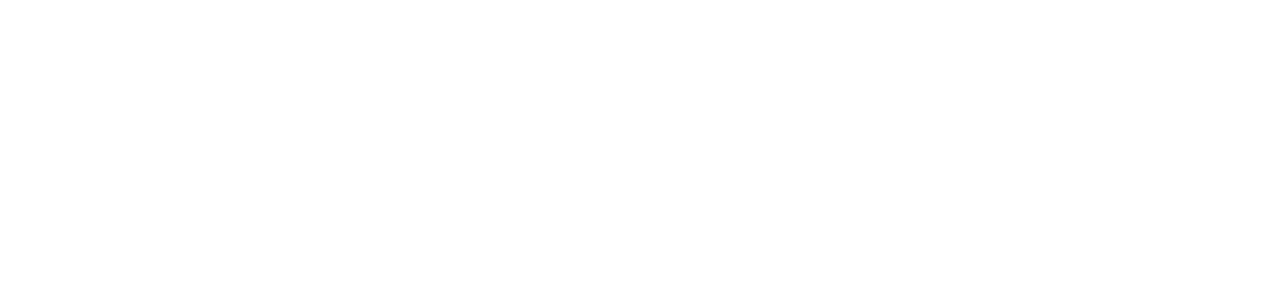
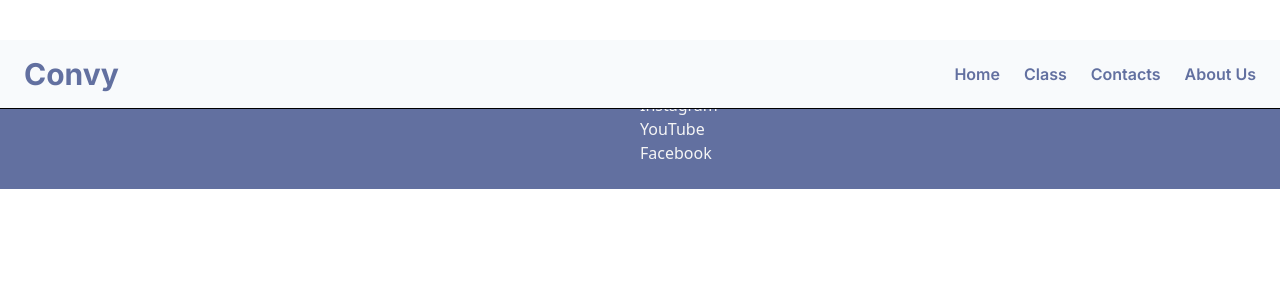
Before and after one commit to oxqlion/GarudaHacks-Repo, a React (Vite) app in the folder client/: page /detail-course in a window 1280 px wide. Before the commit this address had no page. Shown: the top 300 px of the page. Built offline with nearby package versions, Linux system fonts and the light colour scheme.

Commit message:
migrate to other laptop

```diff
--- a/client/src/App.jsx
+++ b/client/src/App.jsx
@@ -9,6 +9,7 @@ import JoinRoomView from './JoinRoomView'
 import VideoCallView from './VideoCallView'
 import TeacherRegister from "./pages/TeacherRegister";
 import TeacherDashboard from "./pages/TeacherDashboard";
+import DetailCourse from "./DetailCourseView";
 
 const App = () => {
   return (
@@ -23,6 +24,7 @@ const App = () => {
         <Route path="/call" element={<VideoCallView />} />
         <Route path="/register-teacher" element={<TeacherRegister />} />
         <Route path="/dashboard-teacher" element={<TeacherDashboard />} />
+        <Route path="/detail-course" element={<DetailCourse />} />
       </Routes>
     </Router>
   );
--- /dev/null
+++ b/client/src/DetailCourseView.jsx
@@ -0,0 +1,18 @@
+import React, { useState } from "react";
+import "./index.css";
+import Navbar from "./components/Navbar";
+import Footer from "./components/Footer";
+
+const DetailCourse = () => {
+  return (
+    <div className="w-screen h-screen">
+      <Navbar />
+      <div className="w-full mt-10">
+
+    </div>
+      <Footer />
+    </div>
+  );
+};
+
+export default DetailCourse;
```
